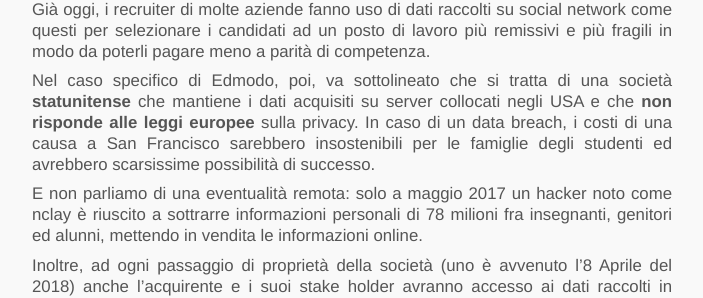
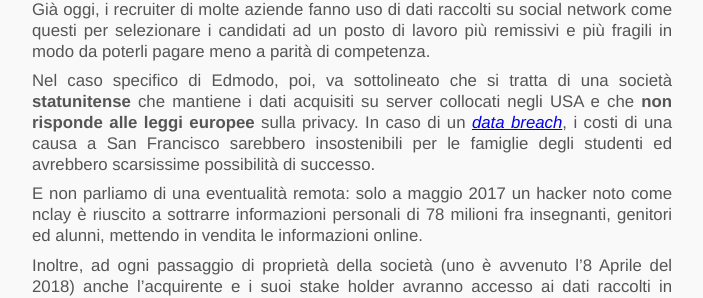
Before and after one commit to Shamar/shamar.github.io, a Jekyll site: the page built from _posts/2019-10-22-gentile-professoressa-non-posso-autorizzare-edmodo-a-profilare-psicologicamente-mia-figlia.markdown, in a window 1280 px wide and 900 px high, scrolled down 862 px. Shown: the part 147-445 px from the top of the window, without its empty margins (288-991 px from the left). Built offline with Jekyll 4.4.1, drawn with Linux system fonts in a browser that asks for light colours; part of the change alters nothing that is shown.

```diff
--- a/_posts/2019-10-22-gentile-professoressa-non-posso-autorizzare-edmodo-a-profilare-psicologicamente-mia-figlia.markdown
+++ b/_posts/2019-10-22-gentile-professoressa-non-posso-autorizzare-edmodo-a-profilare-psicologicamente-mia-figlia.markdown
@@ -62,7 +62,7 @@ parità di competenza.
 Nel caso specifico di Edmodo, poi, va sottolineato che si tratta di una
 società **statunitense** che mantiene i dati acquisiti su server collocati
 negli USA e che **non risponde alle leggi europee** sulla privacy.
-In caso di un data breach, i costi di una causa a San Francisco
+In caso di un [*data breach*](https://gdpr-info.eu/art-4-gdpr/), i costi di una causa a San Francisco
 sarebbero insostenibili per le famiglie degli studenti ed avrebbero
 scarsissime possibilità di successo.
 
```
